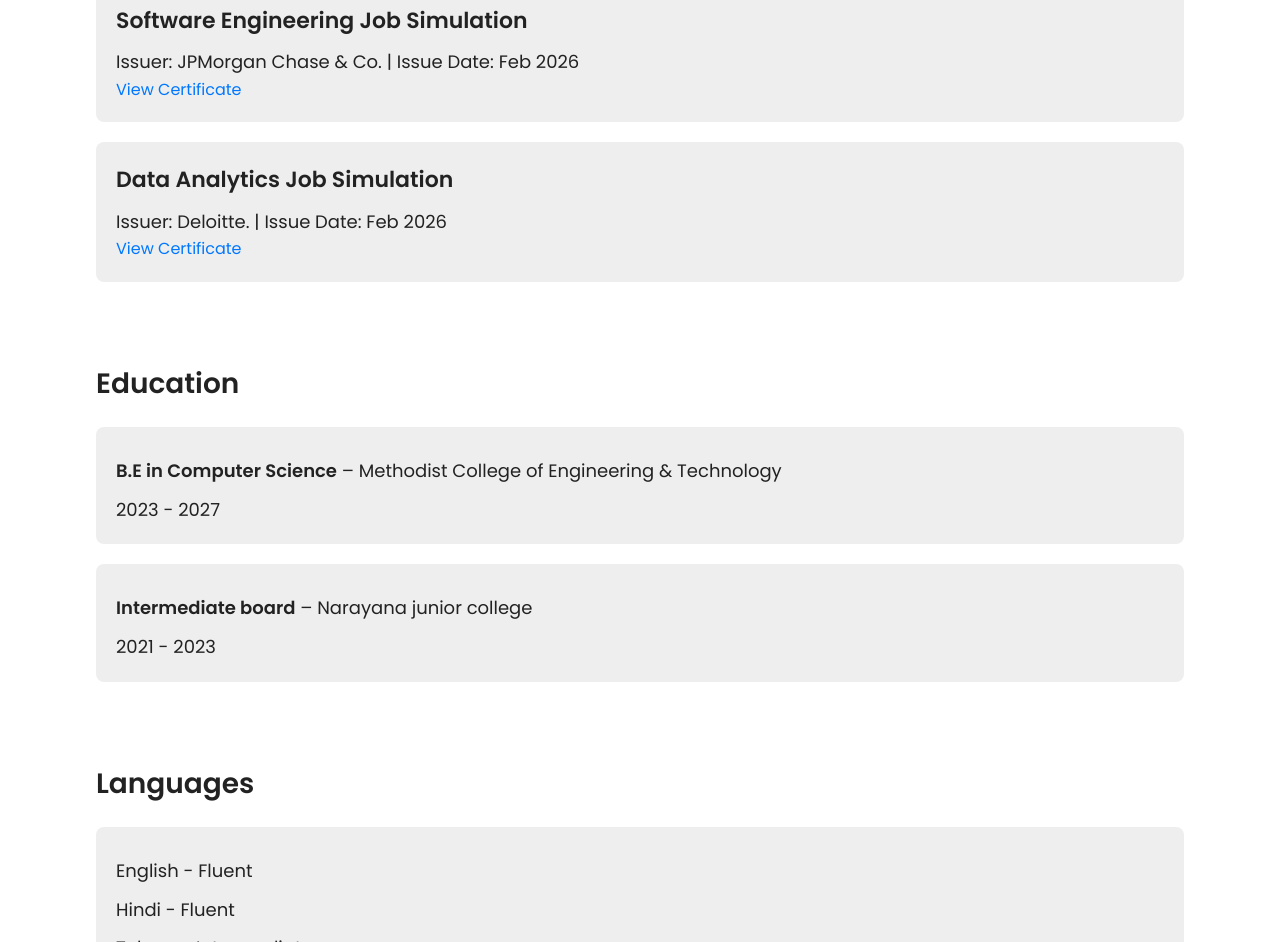
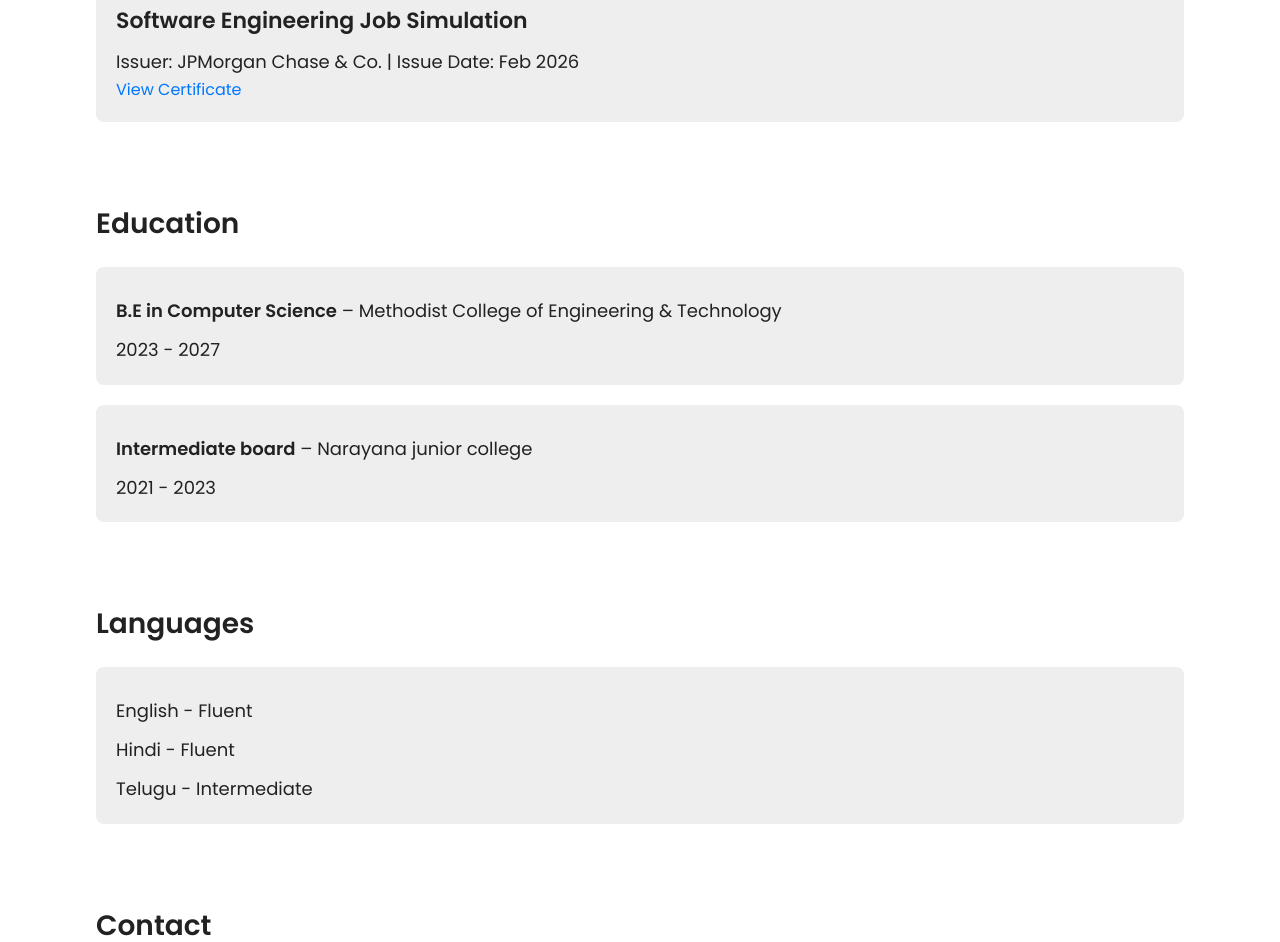
Before and after one commit to rahifkhan22/Simple-Portfolio, a plain HTML site: page index.html in a window 1280 px wide. Shown: the part 1641-2583 px from the top of the page. Drawn offline with Linux system fonts and the light colour scheme.

Commit message:
change 4

```diff
--- a/index.html
+++ b/index.html
@@ -84,11 +84,11 @@
         <a href="https://www.theforage.com/completion-certificates/Sj7temL583QAYpHXD/E6McHJDKsQYh79moz_Sj7temL583QAYpHXD_6985ee566064ac3f24ba3606_1770643408403_completion_certificate.pdf" target="_blank">View Certificate</a>
     </div>
 
-    <div id="certificates-title">
+    <!-- <div id="certificates-title">
         <h3>Data Analytics Job Simulation</h3>
         <p>Issuer: Deloitte. | Issue Date: Feb 2026</p>
         <a href="https://www.theforage.com/completion-certificates/9PBTqmSxAf6zZTseP/io9DzWKe3PTsiS6GG_9PBTqmSxAf6zZTseP_6985ee566064ac3f24ba3606_1770395236269_completion_certificate.pdf" target="_blank">View Certificate</a>
-    </div>
+    </div> -->
 </section>
 
 <section id="education" class="container section">
```
